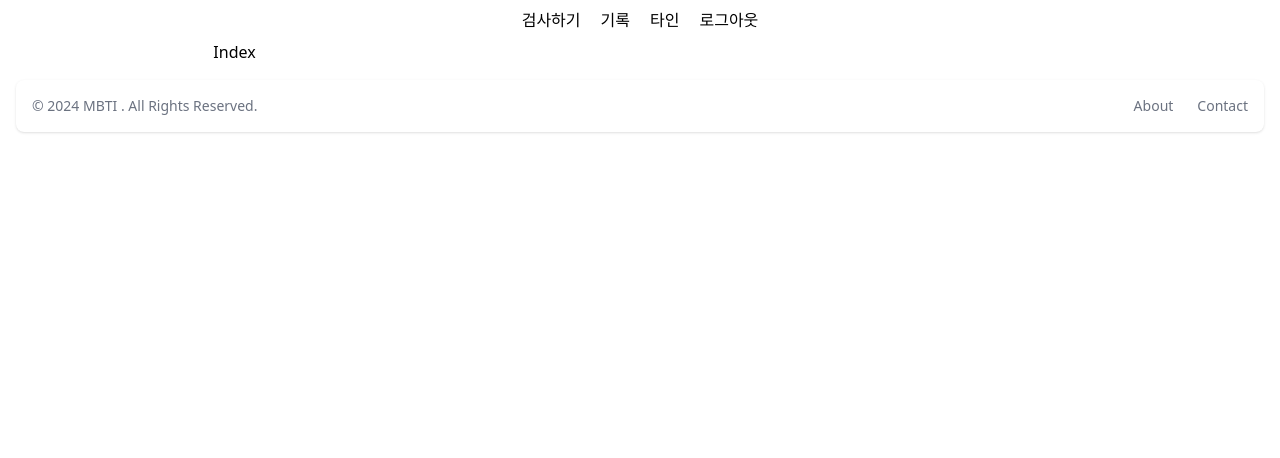
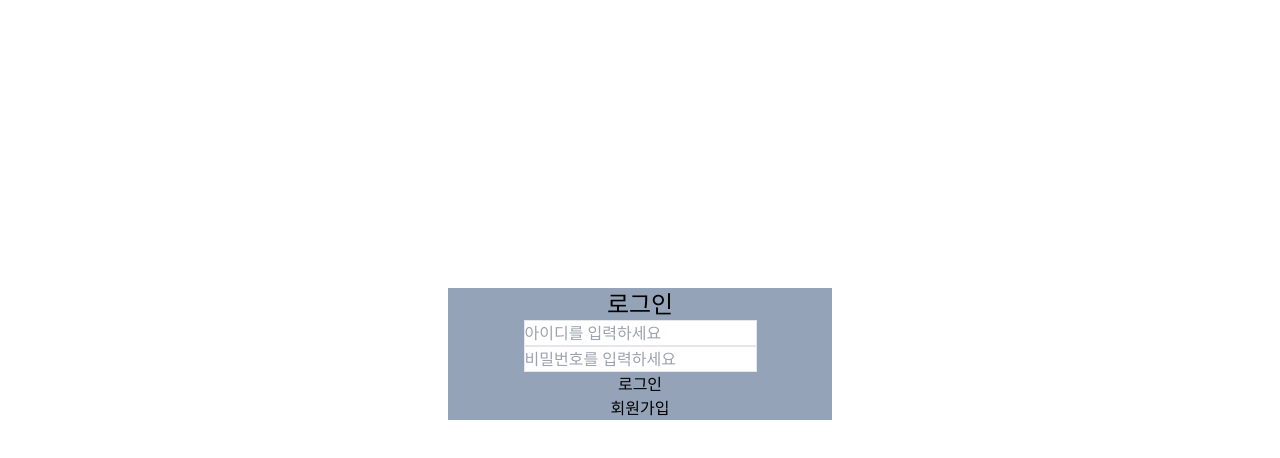
Before and after one commit to LeeJY97/mbti, a React (Vite) app: page /auth/sign-in in a window 1280 px wide. Before the commit this address led to /. Shown: the top 458 px of the page. Built offline with nearby package versions, Linux system fonts and the light colour scheme.

Commit message:
[layout] 로그인/회원가입 기본 레이아웃 작성

```diff
--- a/src/pages/sign/AuthForm.jsx
+++ b/src/pages/sign/AuthForm.jsx
@@ -1,7 +1,5 @@
-import React from "react";
-
-const AuthForm = () => {
-  return <div>AuthForm</div>;
+const AuthForm = ({ children }) => {
+  return <div className="my-72 mx-auto flex flex-col items-center bg-slate-400 w-96">{children}</div>;
 };
 
 export default AuthForm;
--- a/src/pages/sign/SignIn.jsx
+++ b/src/pages/sign/SignIn.jsx
@@ -1,8 +1,18 @@
-import React from 'react';
+import { Link } from "react-router-dom";
+import AuthForm from "./AuthForm";
 
 const SignIn = () => {
-  console.log('dddd');
-  return <div>SignIn</div>;
+  return (
+    <AuthForm>
+      <h2 className="text-2xl">로그인</h2>
+      <input type="text" placeholder="아이디를 입력하세요" className="border border-grey-500 " />
+      <input type="password" placeholder="비밀번호를 입력하세요" className="border border-grey-500 " />
+      <button onClick={() => {}}>로그인</button>
+      <Link to="/auth/sign-up">
+        <span>회원가입</span>
+      </Link>
+    </AuthForm>
+  );
 };
 
 export default SignIn;
--- a/src/pages/sign/SignUp.jsx
+++ b/src/pages/sign/SignUp.jsx
@@ -1,7 +1,18 @@
-import React from 'react';
+import { Link } from "react-router-dom";
+import AuthForm from "./AuthForm";
 
 const SignUp = () => {
-  return <div>SignUp</div>;
+  return (
+    <AuthForm>
+      <h2 className="text-2xl">회원가입</h2>
+      <input type="text" placeholder="아이디를 입력하세요" className="border border-grey-500 " />
+      <input type="password" placeholder="비밀번호를 입력하세요" className="border border-grey-500 " />
+      <button onClick={() => {}}>회원가입</button>
+      <Link to="/auth/sign-in">
+        <span>로그인</span>
+      </Link>
+    </AuthForm>
+  );
 };
 
 export default SignUp;
--- a/src/routes/LoginProtectedRoute.jsx
+++ b/src/routes/LoginProtectedRoute.jsx
@@ -2,9 +2,9 @@ import { Navigate, Outlet } from "react-router-dom";
 import Layout from "../components/Layout";
 
 export const LoginProtectedRoute = () => {
-  const isLoggedIn = true;
+  const isLoggedIn = false;
 
-  if (!isLoggedIn) return <Navigate to='/auth/sign-in' replace />;
+  if (!isLoggedIn) return <Navigate to="/auth/sign-in" replace />;
 
   return (
     <Layout>
--- a/src/routes/NotLoginProtectedRoute.jsx
+++ b/src/routes/NotLoginProtectedRoute.jsx
@@ -1,12 +1,11 @@
 import { Navigate, Outlet } from "react-router-dom";
-import SignIn from "../pages/sign/SignIn";
 
 export const NotLoginProtectedRoute = () => {
-  const isLoggedIn = true;
+  const isLoggedIn = false;
 
   if (isLoggedIn) {
     console.log("isLoggedIn");
-    return <Navigate to='/' />;
+    return <Navigate to="/" />;
   }
 
   return <Outlet />;
--- a/src/routes/index.jsx
+++ b/src/routes/index.jsx
@@ -1,4 +1,3 @@
-import React from "react";
 import SignUp from "../pages/sign/SignUp";
 import SignIn from "../pages/sign/SignIn";
 import Index from "../pages";
```
